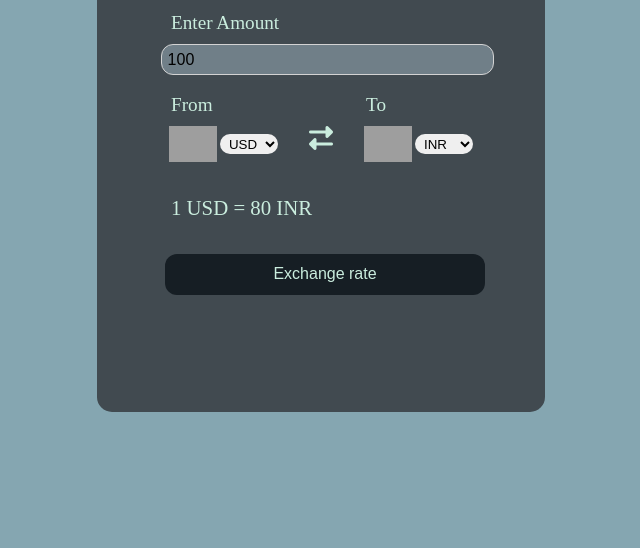
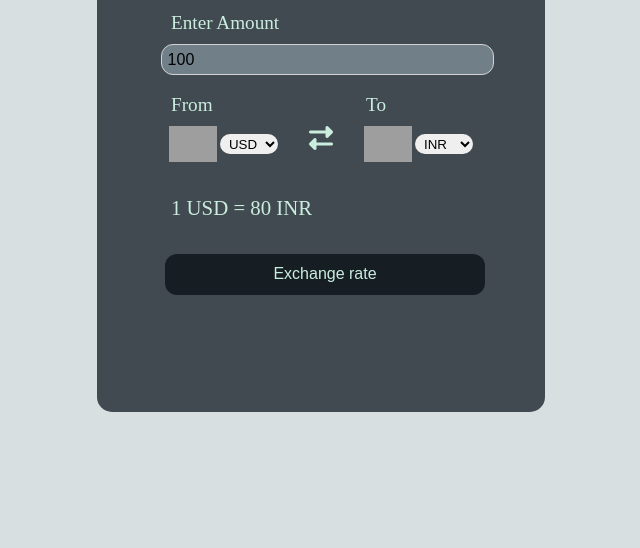
Before and after one commit to ashita07/Currency-Snap, a plain HTML site: page index.html in a window 1280 px wide. Shown: the part 252-800 px from the top of the page, without its empty margins (319-959 px from the left). Drawn offline with Linux system fonts and the light colour scheme; grey boxes are pictures that could not be loaded.

Commit message:
appearance improved

```diff
--- a/index.css
+++ b/index.css
@@ -5,7 +5,7 @@
 body {
   display: flex;
   justify-content: center;
- background: #85a6b1;
+ background: #d7dfe1;
   min-height: 100vh;
   align-items: center;
 }
```
